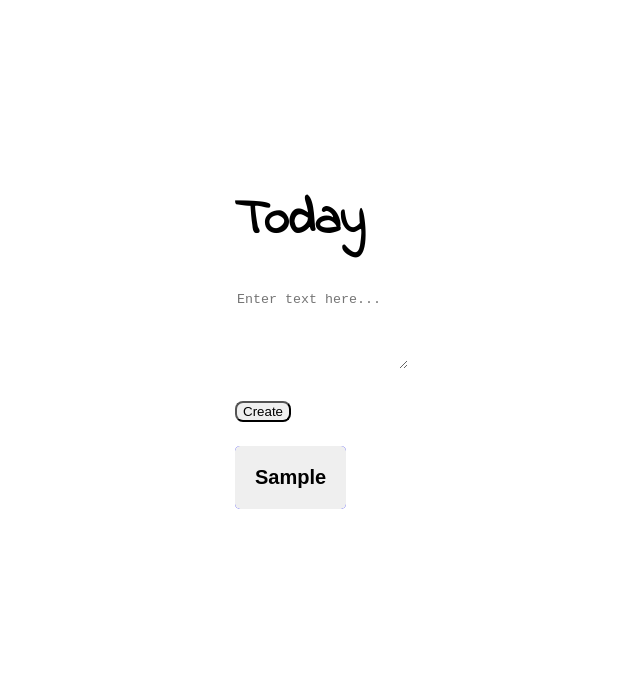
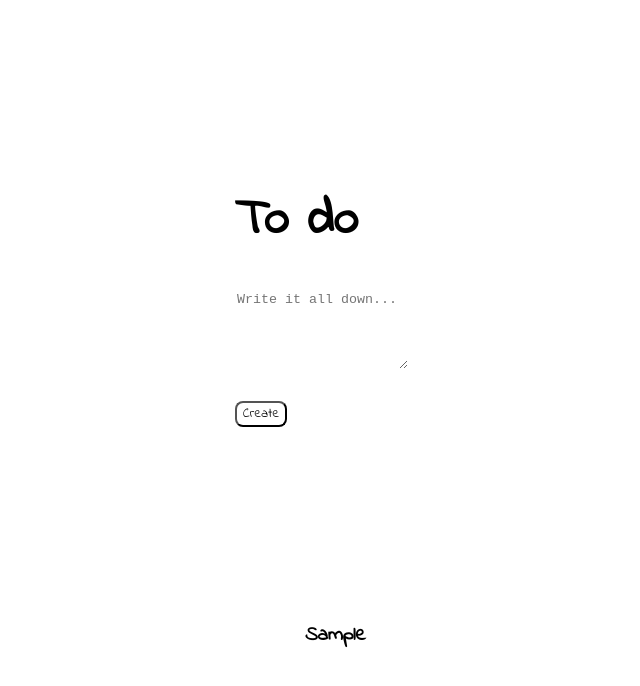
Before and after one commit to Aracho1/notes-app, a website: page index.html in a window 1280 px wide. Both pictures are taken after typing "Sample" into the empty fields and a click on the button "Create". Shown: the whole page, without its empty margins (123-763 px from the left). Drawn offline with Linux system fonts and the light colour scheme; no server answers.

Commit message:
updating

```diff
--- a/index.html
+++ b/index.html
@@ -10,11 +10,13 @@
 </head>
     <body>
         <div class='innerbody'>
-        <h1>Today</h1>
+        <h1>To do</h1>
             <div id='main'></div>
-            <textarea rows="5" cols="50" name="comment" form="usrform" id="myText" placeholder='Enter text here...'></textarea><br><br>
+            <textarea rows="5" cols="50" name="comment" form="usrform" id="myText" placeholder='Write it all down...'></textarea><br><br>
             <button id="create-note">Create</button>
             <br>
+        </div>
+
             <div class="tab"><ul id="list"></ul></div>
             <div id='content'></div>
         </div>
--- a/public/stylesheet.css
+++ b/public/stylesheet.css
@@ -32,11 +32,10 @@ h1 {
 
 .tab {
   font-size: 0px;
-  /* display: inline-block; */
+  display: inline-block;
   padding-top: 0px;
   float: left;
   /* border: 1px solid #ccc;*/
-  background-color: blue;
   /* width: 30%;
   height: 300px; */
   /* overflow-y: scroll; */
@@ -46,7 +45,8 @@ h1 {
 button {
   float: center;
   border-radius: 8px;
-  background-color: none;
+  background-color: transparent;
+  font-family: 'Indie Flower', cursive;
 }
 
 
@@ -61,7 +61,7 @@ textarea {
 textarea:focus {outline: none; }
 
 .tab button {
-  /* display: inline-block; */
+  display: inline-block;
   /* background-color: rgb(255, 255, 255); */
   color: black;
   padding: 20px 20px;
@@ -74,6 +74,7 @@ textarea:focus {outline: none; }
   font-size: 20px;
   font-weight: bold;
   border-radius: 5px;
+  margin-left: 400px;
 }
 
 .tab button:hover {
@@ -86,6 +87,7 @@ textarea:focus {outline: none; }
 
 /* Style the tab content */
 .tabcontent {
+  display: inline-block;
   /* background-color: #ffffff8e; */
   float: left;
   padding: 0px 12px;
@@ -95,7 +97,7 @@ textarea:focus {outline: none; }
   height: 300px;
   /* overflow-y: scroll; */
   border-radius: 5px;
-  margin-left: 200px;
+  margin-left: 500px;
 }
 
 ul {
```
